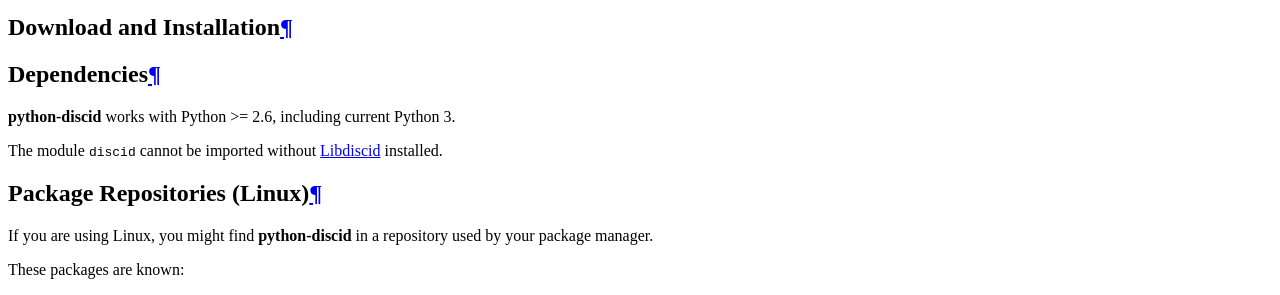
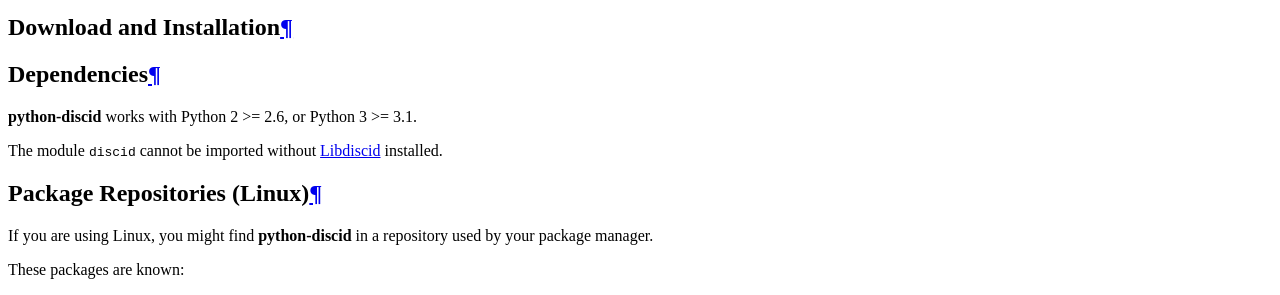
Before and after one commit to JonnyJD/python-discid, a Sphinx documentation site: the page built from doc/install.rst, in a window 1280 px wide. Shown: the part 155-450 px from the top of the page. Built offline with Sphinx 7.4.7, drawn with Linux system fonts in a browser that asks for light colours.

Commit message:
don't support Python 3.0, but >= 3.1; re #9
The python3 version in current debian stable is 3.1,
so we don't need to support Python 3.0.
Python3.0 breaks, because there is no decode for the str type.

So we support Python2 >= 2.6 and Python3 >= 3.1

```diff
--- a/README.rst
+++ b/README.rst
@@ -5,7 +5,7 @@
 The API is still in development and might change until 1.0.0!
 
 Python-discid implements Python bindings for MusicBrainz Libdiscid. This
-module works with Python >= 2.6, including Python 3.
+module works with Python 2 >= 2.6, or Python 3 >= 3.1.
 
 Libdiscid's main purpose is the calculation of an identifier of audio
 discs (disc id) to use for the MusicBrainz database.
--- a/doc/install.rst
+++ b/doc/install.rst
@@ -4,7 +4,7 @@
 Dependencies
 ------------
 
-**python-discid** works with Python >= 2.6, including current Python 3.
+**python-discid** works with Python 2 >= 2.6, or Python 3 >= 3.1.
 
 The module :mod:`discid` cannot be imported without `Libdiscid`_ installed.
 
```
Also changed, not shown: .travis.yml, 1 other file.
